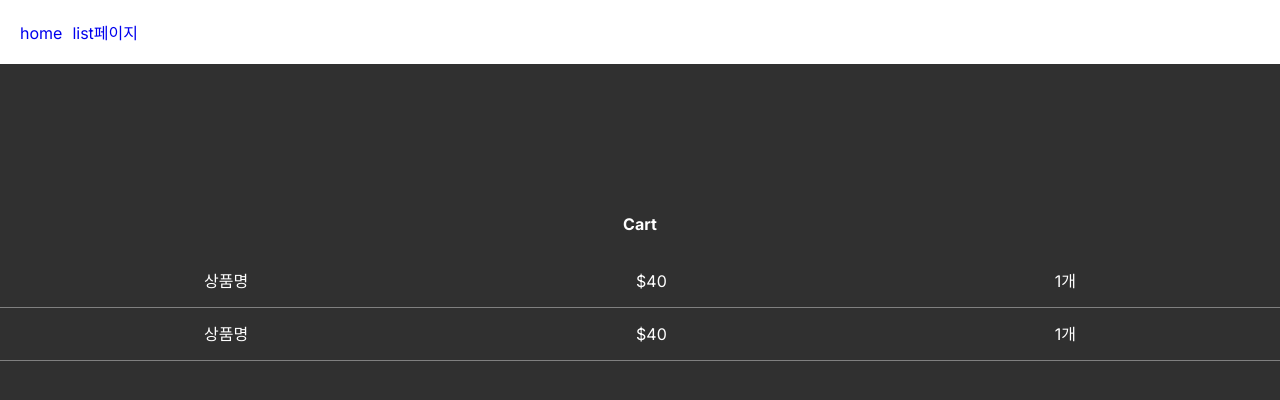
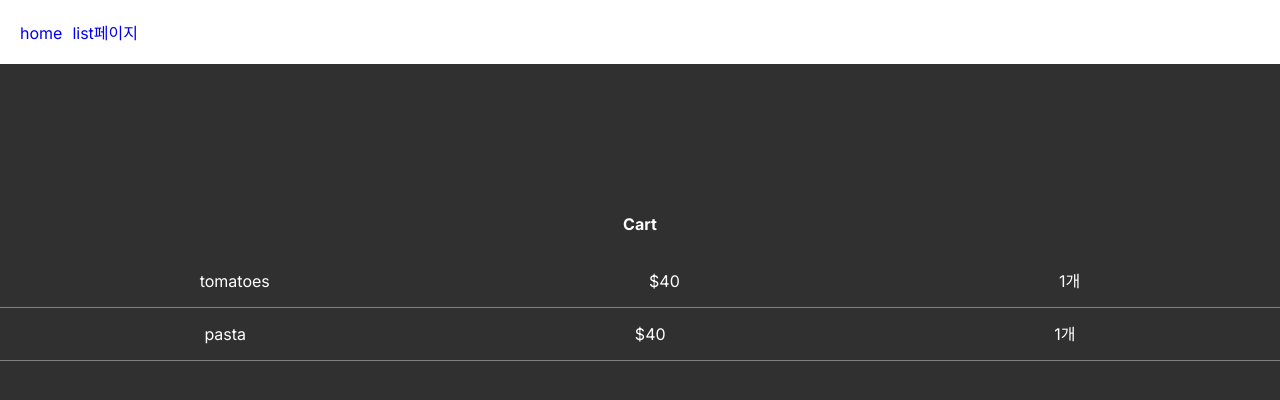
Before and after one commit to yewon97/nextjs-codingapple, a Next.js app: page /cart in a window 1280 px wide. Shown: the top 400 px of the page. Built offline with nearby package versions, Linux system fonts and the light colour scheme.

Commit message:
컴포넌트 만들고, + 버튼 기능 만들기

```diff
--- /dev/null
+++ b/app/cart/data.js
@@ -0,0 +1 @@
+export let age = 20;
--- a/app/cart/page.js
+++ b/app/cart/page.js
@@ -1,17 +1,23 @@
+import { age } from './data';
+
 export default function CartPage() {
+  let cart = ['tomatoes', 'pasta'];
   return (
     <div>
       <h4 className="title">Cart</h4>
-      <div className="cart-item">
-        <p>상품명</p>
-        <p>$40</p>
-        <p>1개</p>
-      </div>
-      <div className="cart-item">
-        <p>상품명</p>
-        <p>$40</p>
-        <p>1개</p>
-      </div>
+      {cart.map((food, i) => (
+        <CartItem food={food} key={i} />
+      ))}
     </div>
   );
 }
+
+function CartItem(cart) {
+  return (
+    <div className="cart-item">
+      <p>{cart.food}</p>
+      <p>$40</p>
+      <p>1개</p>
+    </div>
+  );
+}
```
Also changed, not shown: app/list/page.js (+12 -1 lines).
